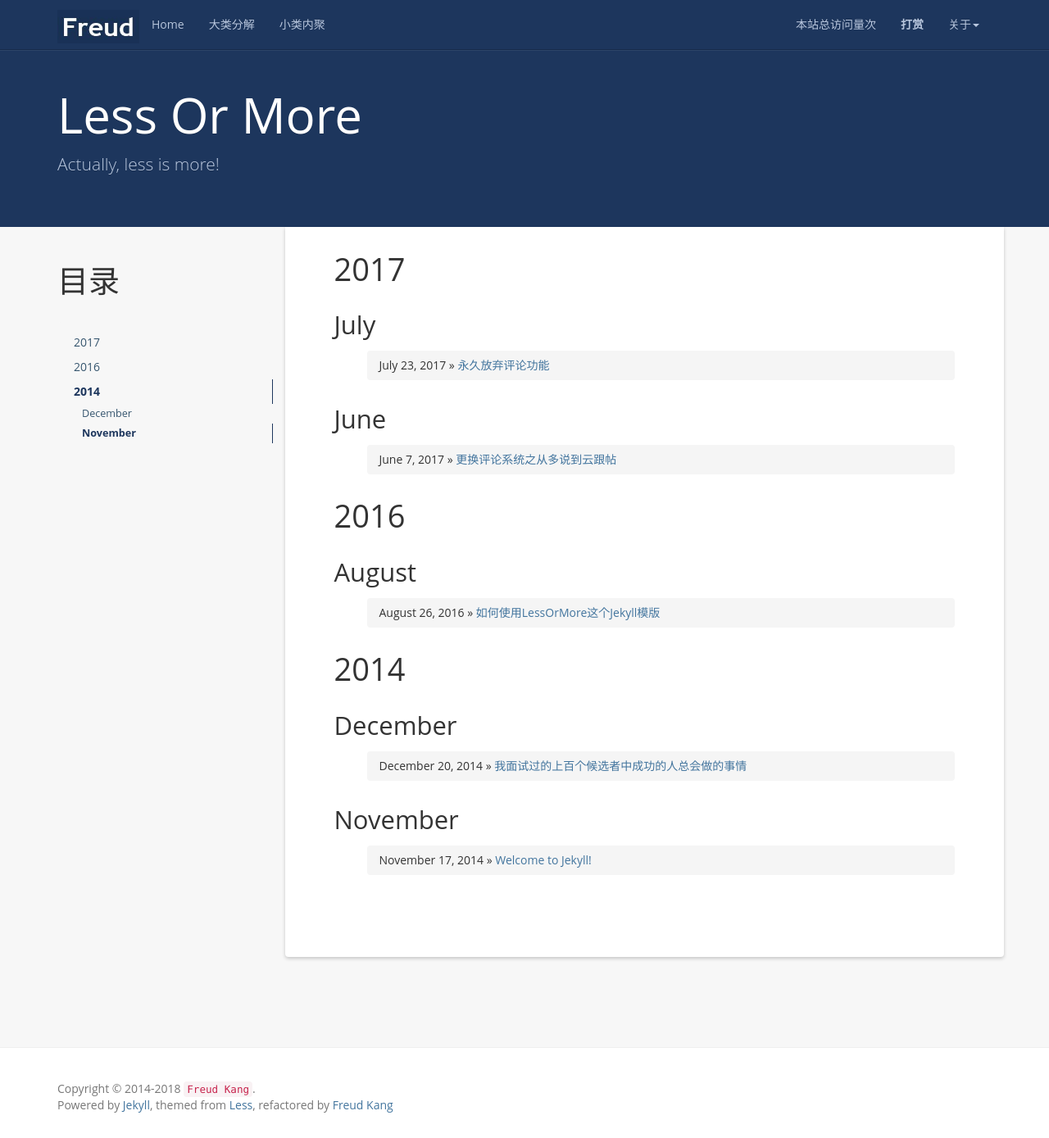
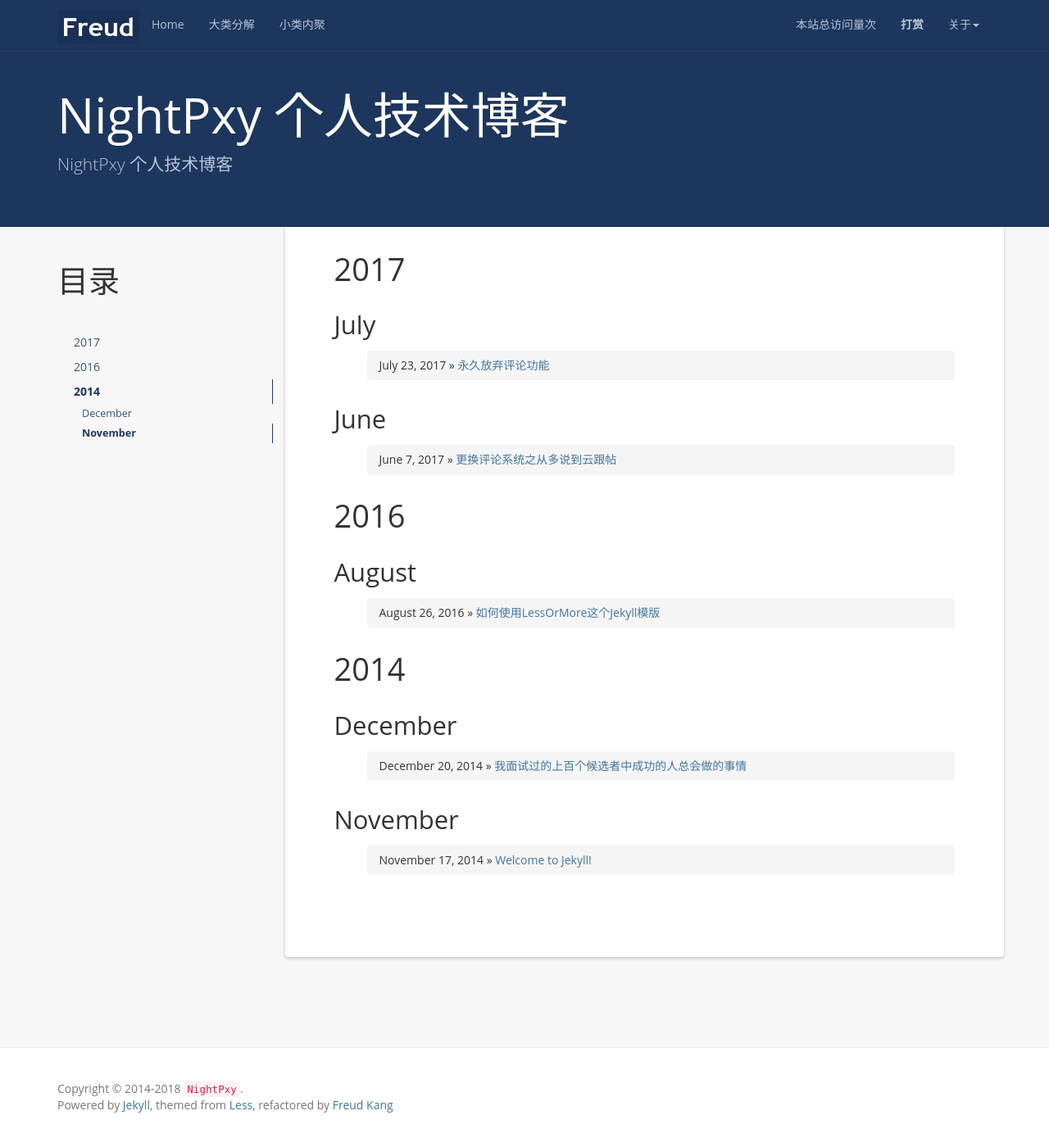
Before and after one commit to NightPxy/NightPxy.github.io, a Jekyll site: the page built from index.html, in a window 1280 px wide and 1389 px high. Shown: the whole window at 82% size. Built offline with Jekyll 4.4.1, drawn with Linux system fonts in a browser that asks for light colours; nearby versions of some CDN libraries; a script that is not in the unit is left out; the list of posts is cut into pages by our own code; comment, search, counter and statistics services are not loaded.

Commit message:
博客搭建

```diff
--- a/_config.yml
+++ b/_config.yml
@@ -1,13 +1,13 @@
 # Site settings
-name: Less Or More
-email: luoyan35714@126.com
-author: Freud Kang
-url: http://www.hifreud.com
-resume_site: http://www.hifreud.com/Resume.io/
-github: https://github.com/luoyan35714/
+name: NightPxy 个人技术博客
+email: 38695281@qq.com
+author: NightPxy
+url: https://github.com/NightPxy/
+resume_site: https://nightpxy.github.io
+github: https://github.com/NightPxy/
 baseurl: ""
-description: Actually, less is more!
-meta_description: 康志华;个人博客;学而不思则罔;思而不学则殆;生命不止;折腾不休
+description: NightPxy 个人技术博客
+meta_description: NightPxy
 motto: It's our wits that make us men.
 banner: 学而不思则罔，思而不学则殆。
 
```
